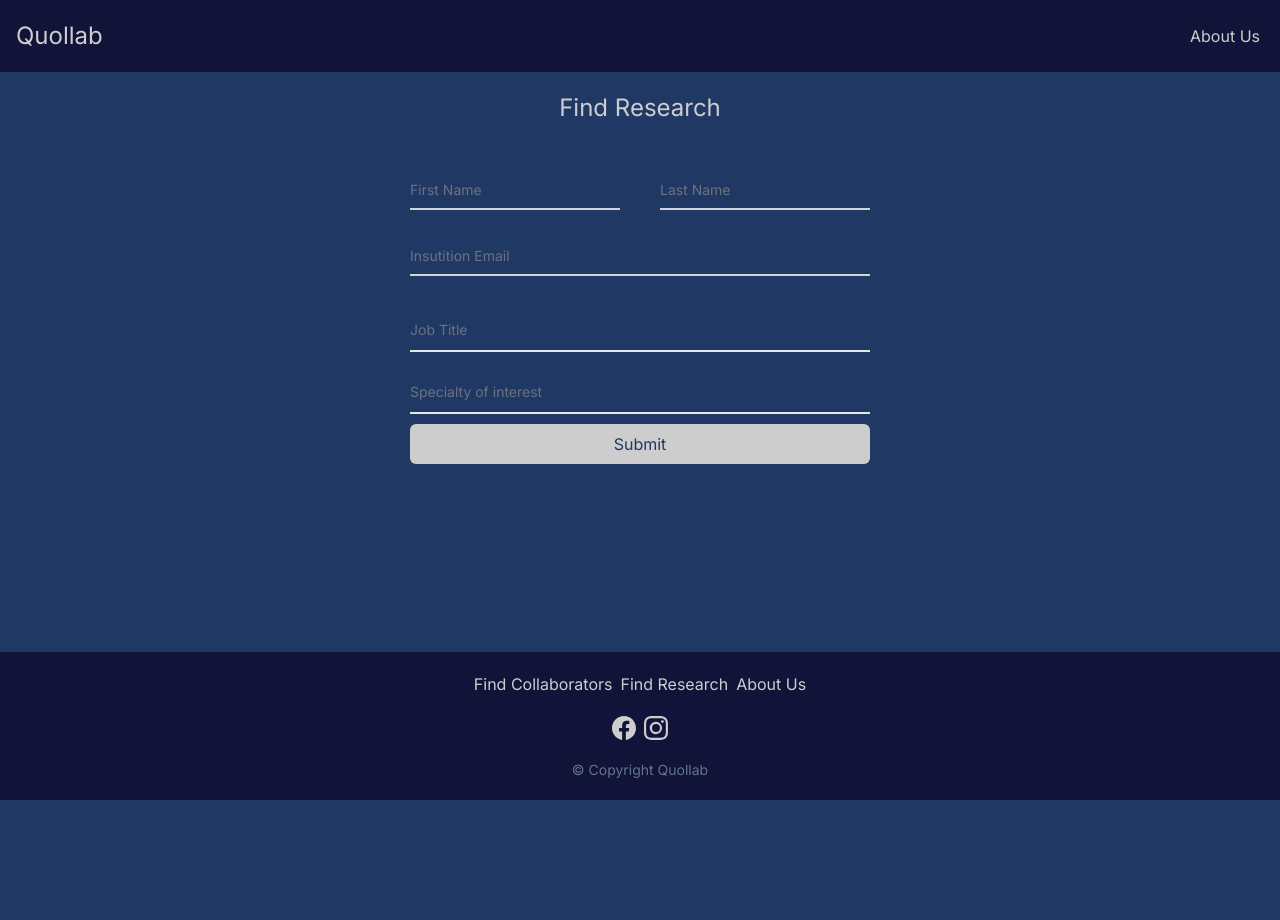
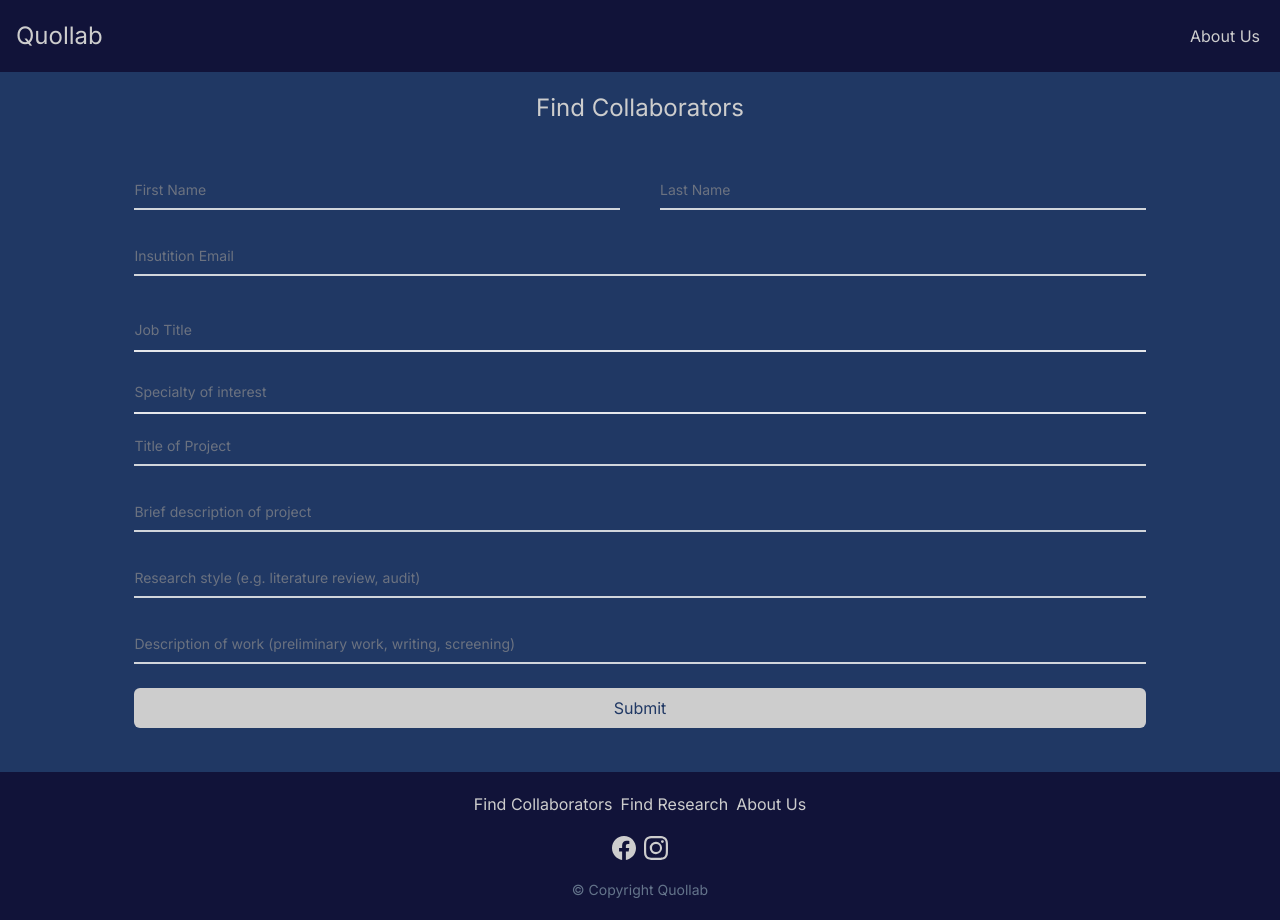
Before and after one commit to kimizake/Quallab, a Next.js app: page /find-collaborators in a window 1280 px wide. Before the commit the page ends 800 px from the top, so only its background shows below. Built offline with nearby package versions, Linux system fonts and the light colour scheme.

Commit message:
Update collaborators form

```diff
--- a/app/find-collaborators/page.tsx
+++ b/app/find-collaborators/page.tsx
@@ -23,8 +23,8 @@ const FindCollaborators = () => {
   ];
   const [otherSpecialty, toggleOtherSpecialty] = useState(false);
   return (
-    <div className="flex flex-col gap-5">
-      <h1 className="text-center">Find Research</h1>
+    <div className="flex flex-col gap-5 w-4/5">
+      <h1 className="text-center">Find Collaborators</h1>
       <form className="py-6">
         <div className="grid md:grid-cols-2 md:gap-10">
           <Input
@@ -65,6 +65,30 @@ const FindCollaborators = () => {
             required={otherSpecialty}
           />
         </div>
+        <Input
+          label="Title of Project"
+          type="text"
+          placeholder=""
+          required={true}
+        />
+        <Input
+          label="Brief description of project"
+          type="text"
+          placeholder=""
+          required={true}
+        />
+        <Input
+          label="Research style (e.g. literature review, audit)"
+          type="text"
+          placeholder=""
+          required={true}
+        />
+        <Input
+          label="Description of work (preliminary work, writing, screening)"
+          type="text"
+          placeholder=""
+          required={true}
+        />
         <button
           type="submit"
           className="bg-off-white text-navy text-center px-5 py-2 rounded-md hover:bg-dark-blue hover:text-off-white w-full"
--- a/app/find-projects/page.tsx
+++ b/app/find-projects/page.tsx
@@ -23,7 +23,7 @@ const FindProjects = () => {
   ];
   const [otherSpecialty, toggleOtherSpecialty] = useState(false);
   return (
-    <div className="flex flex-col gap-5">
+    <div className="flex flex-col gap-5 w-4/5">
       <h1 className="text-center">Find Research</h1>
       <form className="py-6">
         <div className="grid md:grid-cols-2 md:gap-10">
```
